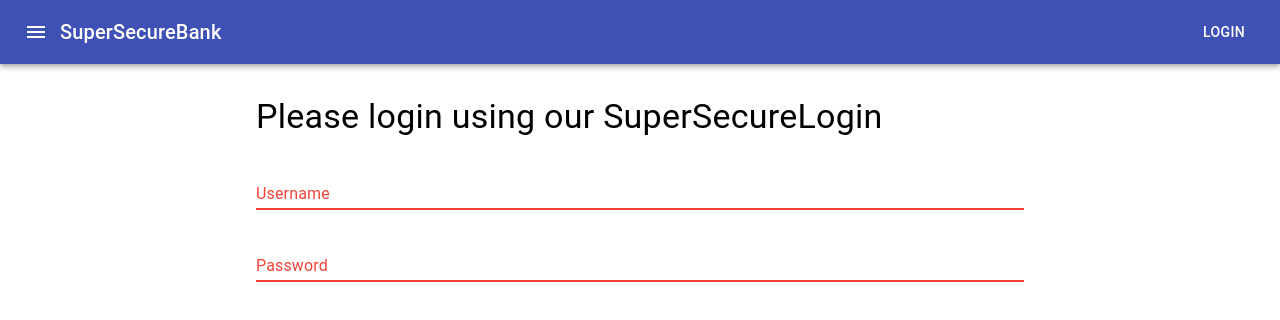
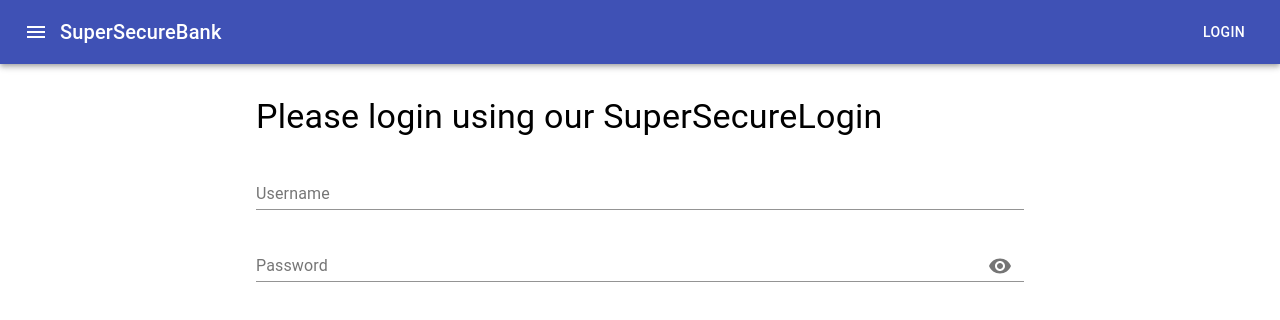
Before and after one commit to shermanleejm/citi-hack, a React (Create React App) app in the folder front-end/: page / in a window 1280 px wide. Shown: the top 320 px of the page. Built offline with nearby package versions, Linux system fonts and the light colour scheme.

Commit message:
added show/hide password

```diff
--- a/front-end/package.json
+++ b/front-end/package.json
@@ -5,6 +5,7 @@
   "dependencies": {
     "@material-ui/core": "^4.11.0",
     "@material-ui/icons": "^4.9.1",
+    "@material-ui/lab": "^4.0.0-alpha.56",
     "@testing-library/jest-dom": "^4.2.4",
     "@testing-library/react": "^9.5.0",
     "@testing-library/user-event": "^7.2.1",
--- a/front-end/src/components/LoginPage.js
+++ b/front-end/src/components/LoginPage.js
@@ -1,9 +1,23 @@
 import React, { useState, useEffect } from "react";
-import { Button, Grid, TextField, Typography } from "@material-ui/core";
+import {
+  Button,
+  Grid,
+  TextField,
+  Typography,
+  InputAdornment,
+  IconButton,
+  Input,
+  InputLabel,
+  FormControl,
+} from "@material-ui/core";
+import Visibility from "@material-ui/icons/Visibility";
+import VisibilityOff from "@material-ui/icons/VisibilityOff";
+import { green } from "@material-ui/core/colors";
 
 const LoginPage = (props) => {
   const [username, setUsername] = useState("");
   const [password, setPassword] = useState("");
+  const [showPassword, setShowPassword] = useState(true);
 
   return (
     <div>
@@ -24,7 +38,7 @@ const LoginPage = (props) => {
           </Grid>
           <Grid item>
             <TextField
-              error={true}
+              error={false}
               label="Username"
               fullWidth
               onChange={(event) => setUsername(event.target.value)}
@@ -32,12 +46,23 @@ const LoginPage = (props) => {
           </Grid>
 
           <Grid item>
-            <TextField
-              error={true}
-              label="Password"
-              fullWidth
-              onChange={(event) => setPassword(event.target.value)}
-            />
+            <FormControl fullWidth>
+              <InputLabel>Password</InputLabel>
+              <Input
+                error={false}
+                label="Password"
+                fullWidth
+                type={showPassword ? "text" : "password"}
+                endAdornment={
+                  <InputAdornment position="end">
+                    <IconButton onClick={() => setShowPassword(!showPassword)}>
+                      {showPassword ? <Visibility /> : <VisibilityOff />}
+                    </IconButton>
+                  </InputAdornment>
+                }
+                onChange={(event) => setPassword(event.target.value)}
+              />
+            </FormControl>
           </Grid>
         </Grid>
       </div>
```
Also changed, not shown: 1 other file (tests, documents, lock files or other folders).
